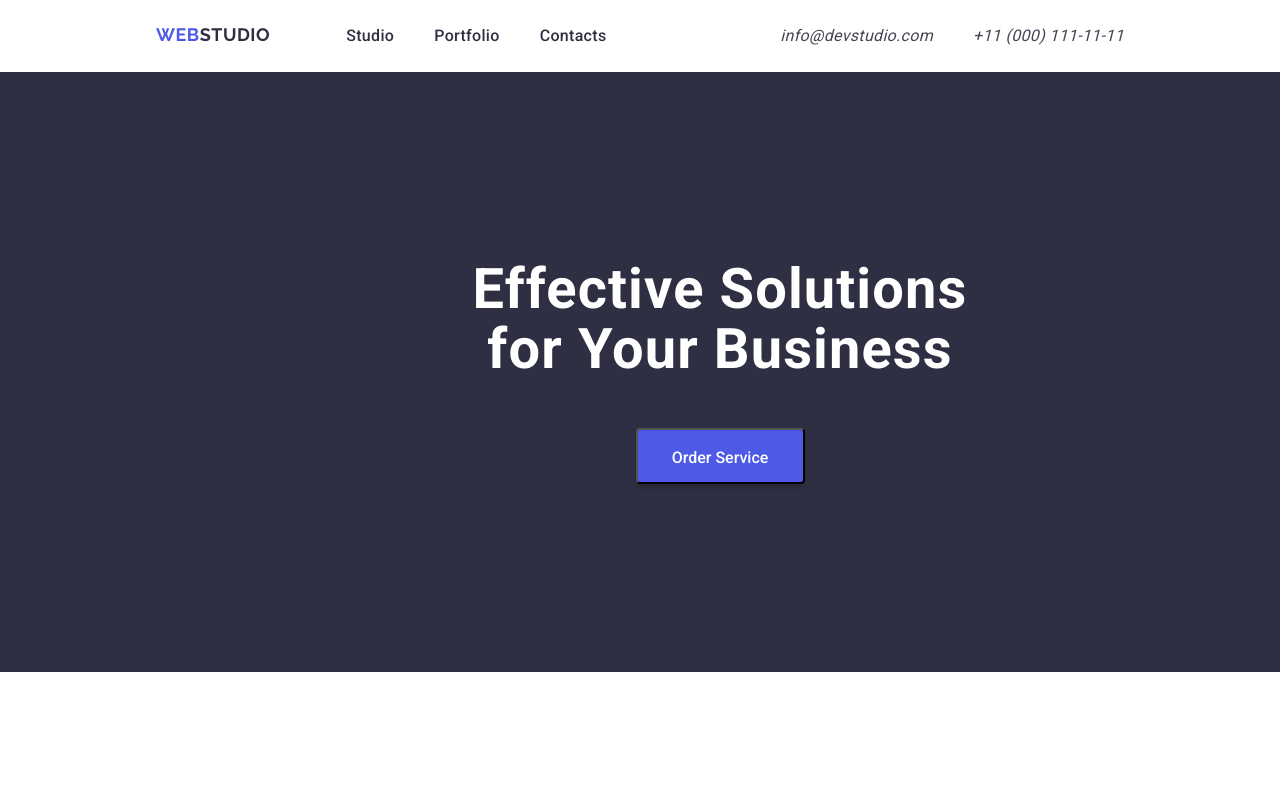
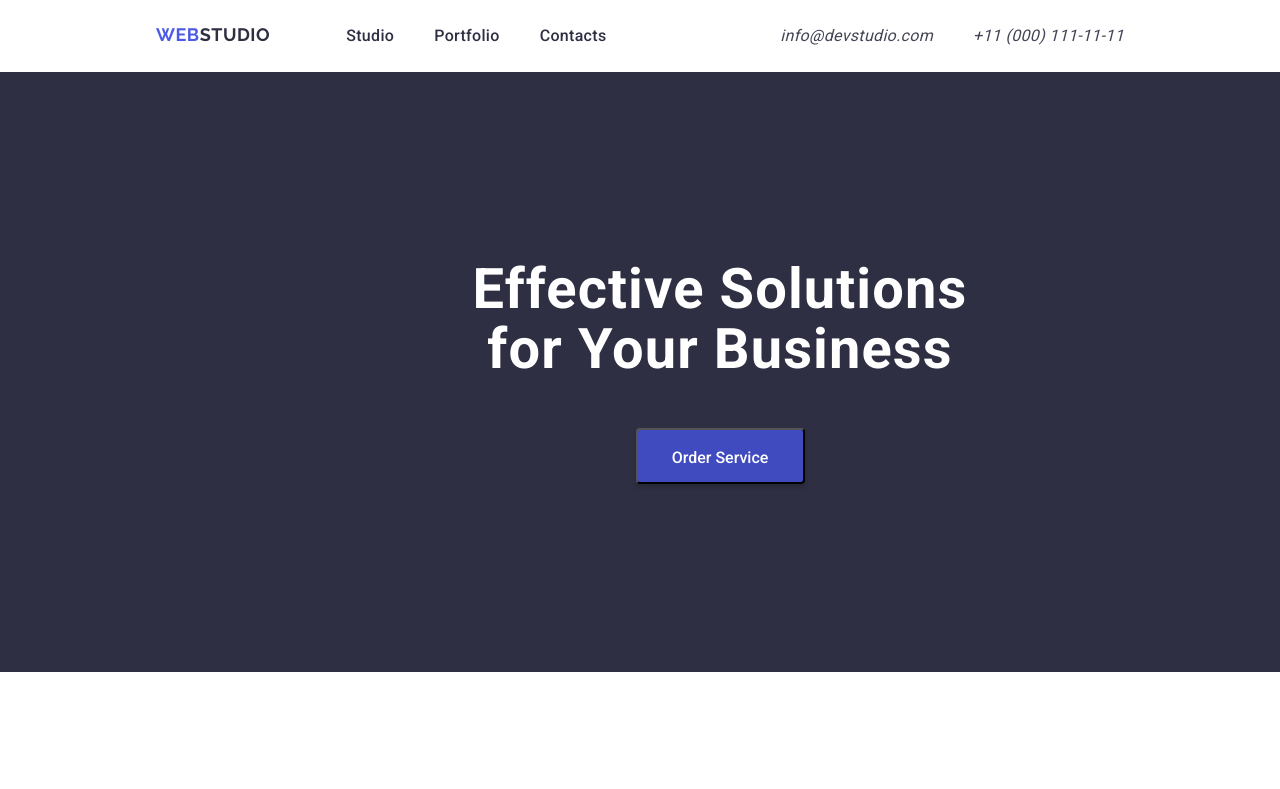
Before and after one commit to Veron0013/goit-markup-hw-02, a plain HTML site: page index.html in a window 1280 px wide. In both pictures the pointer is over the button "Order Service". Shown: the top 789 px of the page. Drawn offline with nearby package versions, Linux system fonts and the light colour scheme.

Commit message:
style button hover

```diff
--- a/css/styles.css
+++ b/css/styles.css
@@ -151,6 +151,11 @@ a {
 	line-height: 150%;
 	/*letter-spacing: 0.04em;*/
 	color: #fff;
+}
+
+.banner-btn:hover {
+	box-shadow: 0 4px 4px 0 rgba(0, 0, 0, 0.15);
+	background: #404bbf;
 }
 
 /* ---keypoints */
```
